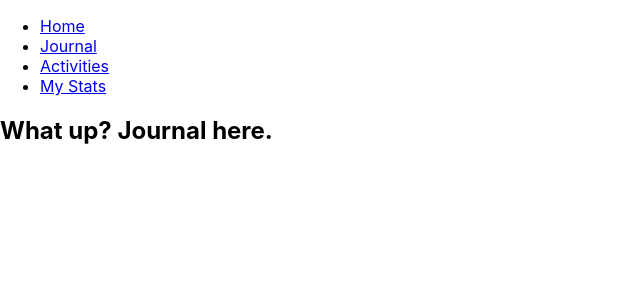
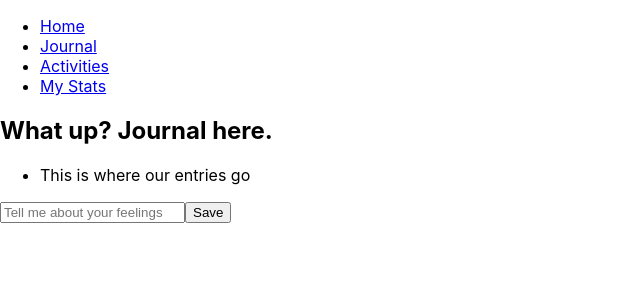
Before and after one commit to fatpav/code-br-, a React (Create React App) app in the folder code_br_client_side/: page /journal in a window 1280 px wide. Shown: the top 300 px of the page, without its empty margins (0-640 px from the left). Built offline with nearby package versions, Linux system fonts and the light colour scheme.

Commit message:
All stats components created and basic functionality completed

```diff
--- a/code_br_client_side/src/App.js
+++ b/code_br_client_side/src/App.js
@@ -14,6 +14,8 @@ import Meditate from './components/Exercises/Meditate';
 import Inspire from './components/Exercises/Inspire';
 import Yoga from './components/Exercises/Yoga';
 import Detail from './components/Detail'
+import WaterIntake from './components/Inputs/WaterIntake';
+import Screentime from './components/Inputs/Screentime';
 
 
 function App() {
@@ -34,6 +36,8 @@ function App() {
             <Route path="/sleep" component={Sleep}/>
             <Route path="/detail" component={Detail}/>
             <Route path="/tracker" component={Tracker}/>
+            <Route path="/waterintake" component={WaterIntake}/>
+            <Route path="/screentime" component={Screentime}/>
           </Switch>
         </>
       </Router>
--- a/code_br_client_side/src/components/Inputs/Journal.js
+++ b/code_br_client_side/src/components/Inputs/Journal.js
@@ -1,6 +1,13 @@
 const Journal = () => {
     return (
+        <>
         <h2>What up?  Journal here.</h2>
+        <ul>
+            <li>This is where our entries go</li>
+        </ul>
+        <input type="text" placeholder="Tell me about your feelings"/>
+        <button type="submit">Save</button>
+        </>
     )
 };
 
--- /dev/null
+++ b/code_br_client_side/src/components/Inputs/Screentime.js
@@ -0,0 +1,7 @@
+const Screentime = () => {
+    return(
+        <h2>Stop staring at the screen, nerd</h2>
+    )
+}
+
+export default Screentime;
--- /dev/null
+++ b/code_br_client_side/src/components/Inputs/WaterIntake.js
@@ -0,0 +1,7 @@
+const WaterIntake = () => {
+    return (
+        <h2>Waaaaterboy, waaaaaterboy</h2>
+    )
+}
+
+export default WaterIntake;
--- a/code_br_client_side/src/components/Stats.js
+++ b/code_br_client_side/src/components/Stats.js
@@ -14,9 +14,19 @@ const Stats = () => {
                 <button>Mood</button>
             </Link>
 
-            <Link to="/detail">
+            <Link to="/waterintake">
+                <button>Water Intake</button>
+            </Link>
+
+            <Link to= "/screentime">
+                <button>Screentime</button>
+            </Link>
+
+
+            <Link to= "/detail">
                 <button>Detail</button>
             </Link>
+
 
             <Link to= "/tracker">
                 <button>Tracker</button>
```
Also changed, not shown: 1 other file (tests, documents, lock files or other folders).
